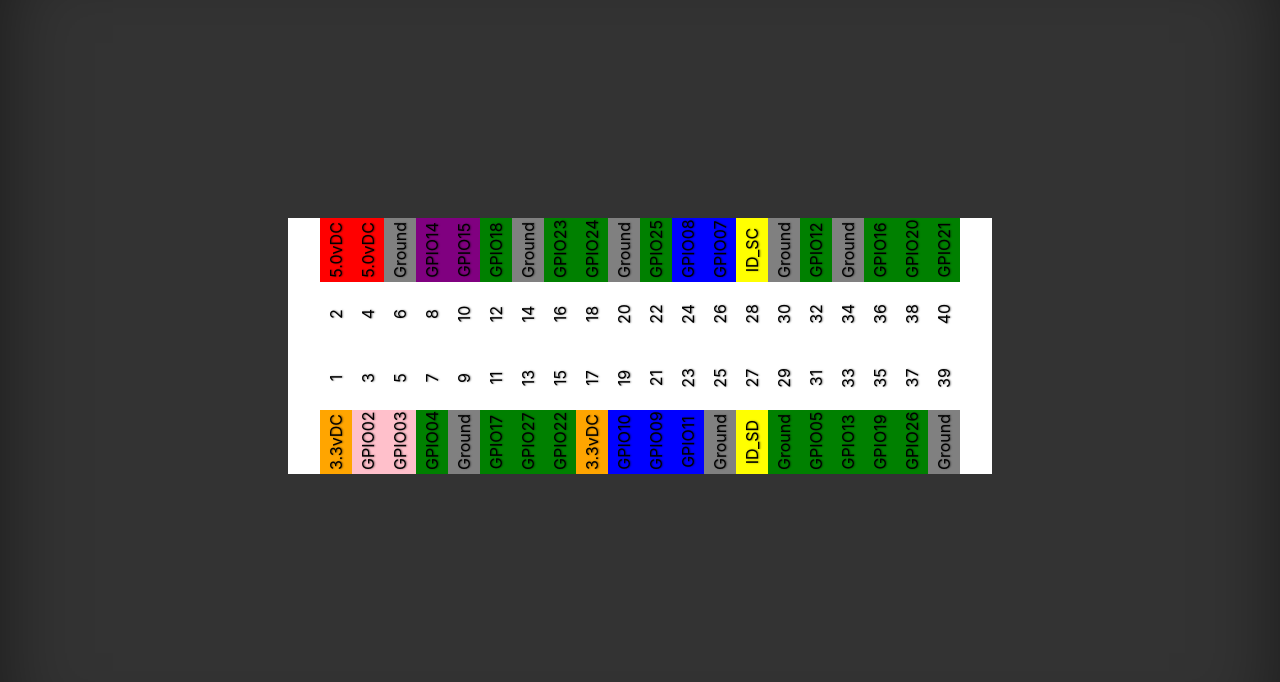
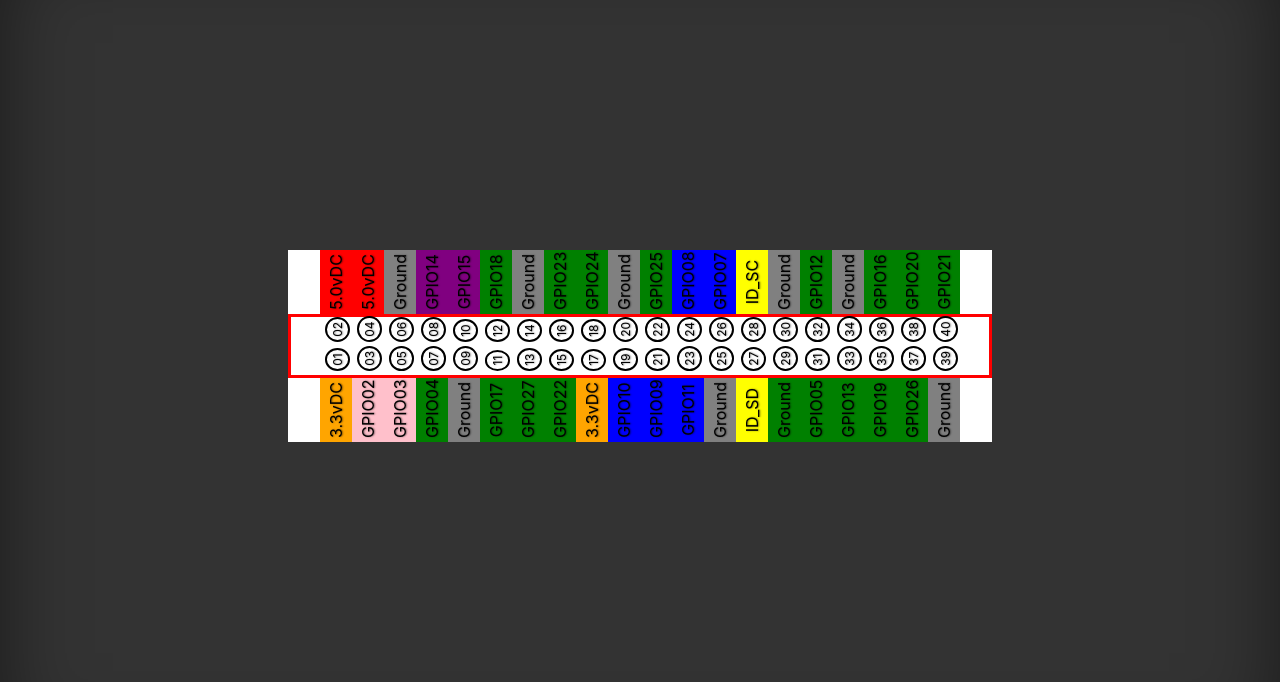
Before and after one commit to kirbycope/iot-edge-raspberry-pi, a Flask app: page /gpio in a window 1280 px wide. Shown: the part 52-734 px from the top of the page. Run offline with Flask 2, Linux system fonts and the light colour scheme; parts of the project's set-up code (start-up, migrations or seed data) failed here and were passed over; some libraries are stand-ins or nearby versions.

Commit message:
More styles

```diff
--- a/IoTEdgeRaspberryPi/modules/FlaskModule/dev.py
+++ b/IoTEdgeRaspberryPi/modules/FlaskModule/dev.py
@@ -6,8 +6,6 @@ import socket
 
 
 def start():
-    getDirectoryName
-    getHostIp()
     app = Flask(__name__)
     app.register_blueprint(routes)
     app.run(host="0.0.0.0", port=1337, debug=True)
--- a/IoTEdgeRaspberryPi/modules/FlaskModule/static/css/cover.css
+++ b/IoTEdgeRaspberryPi/modules/FlaskModule/static/css/cover.css
@@ -126,11 +126,28 @@ body {
     filter: progid:DXImageTransform.Microsoft.BasicImage(rotation=3);
     transform: rotate(270deg) translate(50%);
     display: block;
+}
+
+.pin-label {
     color: black;
     padding: .25rem;
-    margin: 1rem -1rem 1rem -1rem;
+    margin-top: 1rem;
+    margin-right: -1rem;
+    margin-bottom: 1rem;
+    margin-left: -1rem;
     height: 2rem;
     width: 4rem;
+}
+
+.pin-number {
+    color: black;
+    padding: .25rem;
+    margin-top: -1rem;
+    margin-right: 0rem;
+    margin-bottom: 1rem;
+    margin-left: 0rem;
+    height: 2rem;
+    width: 2rem;
 }
 
 .black {
@@ -177,3 +194,35 @@ body {
 .main {
     padding-top: 4rem;
 }
+
+.top {
+    border-top-color: red;
+    border-top-style: solid;
+    border-top-width: 3px;
+}
+
+.right {
+    border-right-color: red;
+    border-right-style: solid;
+    border-right-width: 3px;
+}
+
+.left {
+    border-left-color: red;
+    border-left-style: solid;
+    border-left-width: 3px;
+}
+
+.bottom {
+    border-bottom-color: red;
+    border-bottom-style: solid;
+    border-bottom-width: 3px;
+}
+
+.numberCircle {
+    border-radius: 50%;
+    text-align: center;
+    font-size: .75rem;
+    border: 2px solid;
+    padding: .2rem;
+}
--- a/IoTEdgeRaspberryPi/modules/FlaskModule/templates/gpio.html
+++ b/IoTEdgeRaspberryPi/modules/FlaskModule/templates/gpio.html
@@ -26,100 +26,100 @@
         </header>
         <main role="main" class="main">
             <div class="row justify-content-center">
-                <div><span class="text-rotate white"></span></div>
-                <div><span class="text-rotate red">5.0vDC</span></div>
-                <div><span class="text-rotate red">5.0vDC</span></div>
-                <div><span class="text-rotate gray">Ground</span></div>
-                <div><span class="text-rotate purple">GPIO14</span></div>
-                <div><span class="text-rotate purple">GPIO15</span></div>
-                <div><span class="text-rotate green">GPIO18</span></div>
-                <div><span class="text-rotate gray">Ground</span></div>
-                <div><span class="text-rotate green">GPIO23</span></div>
-                <div><span class="text-rotate green">GPIO24</span></div>
-                <div><span class="text-rotate gray">Ground</span></div>
-                <div><span class="text-rotate green">GPIO25</span></div>
-                <div><span class="text-rotate blue">GPIO08</span></div>
-                <div><span class="text-rotate blue">GPIO07</span></div>
-                <div><span class="text-rotate yellow">ID_SC</span></div>
-                <div><span class="text-rotate gray">Ground</span></div>
-                <div><span class="text-rotate green">GPIO12</span></div>
-                <div><span class="text-rotate gray">Ground</span></div>
-                <div><span class="text-rotate green">GPIO16</span></div>
-                <div><span class="text-rotate green">GPIO20</span></div>
-                <div><span class="text-rotate green">GPIO21</span></div>
-                <div><span class="text-rotate white"></span></div>
+                <div><span class="text-rotate pin-label white"></span></div>
+                <div><span class="text-rotate pin-label red">5.0vDC</span></div>
+                <div><span class="text-rotate pin-label red">5.0vDC</span></div>
+                <div><span class="text-rotate pin-label gray">Ground</span></div>
+                <div><span class="text-rotate pin-label purple">GPIO14</span></div>
+                <div><span class="text-rotate pin-label purple">GPIO15</span></div>
+                <div><span class="text-rotate pin-label green">GPIO18</span></div>
+                <div><span class="text-rotate pin-label gray">Ground</span></div>
+                <div><span class="text-rotate pin-label green">GPIO23</span></div>
+                <div><span class="text-rotate pin-label green">GPIO24</span></div>
+                <div><span class="text-rotate pin-label gray">Ground</span></div>
+                <div><span class="text-rotate pin-label green">GPIO25</span></div>
+                <div><span class="text-rotate pin-label blue">GPIO08</span></div>
+                <div><span class="text-rotate pin-label blue">GPIO07</span></div>
+                <div><span class="text-rotate pin-label yellow">ID_SC</span></div>
+                <div><span class="text-rotate pin-label gray">Ground</span></div>
+                <div><span class="text-rotate pin-label green">GPIO12</span></div>
+                <div><span class="text-rotate pin-label gray">Ground</span></div>
+                <div><span class="text-rotate pin-label green">GPIO16</span></div>
+                <div><span class="text-rotate pin-label green">GPIO20</span></div>
+                <div><span class="text-rotate pin-label green">GPIO21</span></div>
+                <div><span class="text-rotate pin-label white"></span></div>
             </div>
             <div class="row justify-content-center">
-                <div><span class="text-rotate white"></span></div>
-                <div><span class="text-rotate white">2</span></div>
-                <div><span class="text-rotate white">4</span></div>
-                <div><span class="text-rotate white">6</span></div>
-                <div><span class="text-rotate white">8</span></div>
-                <div><span class="text-rotate white">10</span></div>
-                <div><span class="text-rotate white">12</span></div>
-                <div><span class="text-rotate white">14</span></div>
-                <div><span class="text-rotate white">16</span></div>
-                <div><span class="text-rotate white">18</span></div>
-                <div><span class="text-rotate white">20</span></div>
-                <div><span class="text-rotate white">22</span></div>
-                <div><span class="text-rotate white">24</span></div>
-                <div><span class="text-rotate white">26</span></div>
-                <div><span class="text-rotate white">28</span></div>
-                <div><span class="text-rotate white">30</span></div>
-                <div><span class="text-rotate white">32</span></div>
-                <div><span class="text-rotate white">34</span></div>
-                <div><span class="text-rotate white">36</span></div>
-                <div><span class="text-rotate white">38</span></div>
-                <div><span class="text-rotate white">40</span></div>
-                <div><span class="text-rotate white"></span></div>
+                <div><span class="text-rotate pin-number white top right"></span></div>
+                <div><span class="text-rotate pin-number white right"><span class="numberCircle">02</span></span></div>
+                <div><span class="text-rotate pin-number white right"><span class="numberCircle">04</span></span></div>
+                <div><span class="text-rotate pin-number white right"><span class="numberCircle">06</span></span></div>
+                <div><span class="text-rotate pin-number white right"><span class="numberCircle">08</span></span></div>
+                <div><span class="text-rotate pin-number white right"><span class="numberCircle">10</span></span></div>
+                <div><span class="text-rotate pin-number white right"><span class="numberCircle">12</span></span></div>
+                <div><span class="text-rotate pin-number white right"><span class="numberCircle">14</span></span></div>
+                <div><span class="text-rotate pin-number white right"><span class="numberCircle">16</span></span></div>
+                <div><span class="text-rotate pin-number white right"><span class="numberCircle">18</span></span></div>
+                <div><span class="text-rotate pin-number white right"><span class="numberCircle">20</span></span></div>
+                <div><span class="text-rotate pin-number white right"><span class="numberCircle">22</span></span></div>
+                <div><span class="text-rotate pin-number white right"><span class="numberCircle">24</span></span></div>
+                <div><span class="text-rotate pin-number white right"><span class="numberCircle">26</span></span></div>
+                <div><span class="text-rotate pin-number white right"><span class="numberCircle">28</span></span></div>
+                <div><span class="text-rotate pin-number white right"><span class="numberCircle">30</span></span></div>
+                <div><span class="text-rotate pin-number white right"><span class="numberCircle">32</span></span></div>
+                <div><span class="text-rotate pin-number white right"><span class="numberCircle">34</span></span></div>
+                <div><span class="text-rotate pin-number white right"><span class="numberCircle">36</span></span></div>
+                <div><span class="text-rotate pin-number white right"><span class="numberCircle">38</span></span></div>
+                <div><span class="text-rotate pin-number white right"><span class="numberCircle">40</span></span></div>
+                <div><span class="text-rotate pin-number white bottom right"></span></div>
             </div>
             <div class="row justify-content-center">
-                <div><span class="text-rotate white"></span></div>
-                <div><span class="text-rotate white">1</span></div>
-                <div><span class="text-rotate white">3</span></div>
-                <div><span class="text-rotate white">5</span></div>
-                <div><span class="text-rotate white">7</span></div>
-                <div><span class="text-rotate white">9</span></div>
-                <div><span class="text-rotate white">11</span></div>
-                <div><span class="text-rotate white">13</span></div>
-                <div><span class="text-rotate white">15</span></div>
-                <div><span class="text-rotate white">17</span></div>
-                <div><span class="text-rotate white">19</span></div>
-                <div><span class="text-rotate white">21</span></div>
-                <div><span class="text-rotate white">23</span></div>
-                <div><span class="text-rotate white">25</span></div>
-                <div><span class="text-rotate white">27</span></div>
-                <div><span class="text-rotate white">29</span></div>
-                <div><span class="text-rotate white">31</span></div>
-                <div><span class="text-rotate white">33</span></div>
-                <div><span class="text-rotate white">35</span></div>
-                <div><span class="text-rotate white">37</span></div>
-                <div><span class="text-rotate white">39</span></div>
-                <div><span class="text-rotate white"></span></div>
+                <div><span class="text-rotate pin-number white top left"></span></div>
+                <div><span class="text-rotate pin-number white left"><span class="numberCircle">01</span></span></div>
+                <div><span class="text-rotate pin-number white left"><span class="numberCircle">03</span></span></div>
+                <div><span class="text-rotate pin-number white left"><span class="numberCircle">05</span></span></div>
+                <div><span class="text-rotate pin-number white left"><span class="numberCircle">07</span></span></div>
+                <div><span class="text-rotate pin-number white left"><span class="numberCircle">09</span></span></div>
+                <div><span class="text-rotate pin-number white left"><span class="numberCircle">11</span></span></div>
+                <div><span class="text-rotate pin-number white left"><span class="numberCircle">13</span></span></div>
+                <div><span class="text-rotate pin-number white left"><span class="numberCircle">15</span></span></div>
+                <div><span class="text-rotate pin-number white left"><span class="numberCircle">17</span></span></div>
+                <div><span class="text-rotate pin-number white left"><span class="numberCircle">19</span></span></div>
+                <div><span class="text-rotate pin-number white left"><span class="numberCircle">21</span></span></div>
+                <div><span class="text-rotate pin-number white left"><span class="numberCircle">23</span></span></div>
+                <div><span class="text-rotate pin-number white left"><span class="numberCircle">25</span></span></div>
+                <div><span class="text-rotate pin-number white left"><span class="numberCircle">27</span></span></div>
+                <div><span class="text-rotate pin-number white left"><span class="numberCircle">29</span></span></div>
+                <div><span class="text-rotate pin-number white left"><span class="numberCircle">31</span></span></div>
+                <div><span class="text-rotate pin-number white left"><span class="numberCircle">33</span></span></div>
+                <div><span class="text-rotate pin-number white left"><span class="numberCircle">35</span></span></div>
+                <div><span class="text-rotate pin-number white left"><span class="numberCircle">37</span></span></div>
+                <div><span class="text-rotate pin-number white left"><span class="numberCircle">39</span></span></div>
+                <div><span class="text-rotate pin-number white bottom left"></span></div>
             </div>
             <div class="row justify-content-center">
-                <div><span class="text-rotate white"></span></div>
-                <div><span class="text-rotate orange">3.3vDC</span></div>
-                <div><span class="text-rotate pink">GPIO02</span></div>
-                <div><span class="text-rotate pink">GPIO03</span></div>
-                <div><span class="text-rotate green">GPIO04</span></div>
-                <div><span class="text-rotate gray">Ground</span></div>
-                <div><span class="text-rotate green">GPIO17</span></div>
-                <div><span class="text-rotate green">GPIO27</span></div>
-                <div><span class="text-rotate green">GPIO22</span></div>
-                <div><span class="text-rotate orange">3.3vDC</span></div>
-                <div><span class="text-rotate blue">GPIO10</span></div>
-                <div><span class="text-rotate blue">GPIO09</span></div>
-                <div><span class="text-rotate blue">GPIO11</span></div>
-                <div><span class="text-rotate gray">Ground</span></div>
-                <div><span class="text-rotate yellow">ID_SD</span></div>
-                <div><span class="text-rotate green">Ground</span></div>
-                <div><span class="text-rotate green">GPIO05</span></div>
-                <div><span class="text-rotate green">GPIO13</span></div>
-                <div><span class="text-rotate green">GPIO19</span></div>
-                <div><span class="text-rotate green">GPIO26</span></div>
-                <div><span class="text-rotate gray">Ground</span></div>
-                <div><span class="text-rotate white"></span></div>
+                <div><span class="text-rotate pin-label white"></span></div>
+                <div><span class="text-rotate pin-label orange">3.3vDC</span></div>
+                <div><span class="text-rotate pin-label pink">GPIO02</span></div>
+                <div><span class="text-rotate pin-label pink">GPIO03</span></div>
+                <div><span class="text-rotate pin-label green">GPIO04</span></div>
+                <div><span class="text-rotate pin-label gray">Ground</span></div>
+                <div><span class="text-rotate pin-label green">GPIO17</span></div>
+                <div><span class="text-rotate pin-label green">GPIO27</span></div>
+                <div><span class="text-rotate pin-label green">GPIO22</span></div>
+                <div><span class="text-rotate pin-label orange">3.3vDC</span></div>
+                <div><span class="text-rotate pin-label blue">GPIO10</span></div>
+                <div><span class="text-rotate pin-label blue">GPIO09</span></div>
+                <div><span class="text-rotate pin-label blue">GPIO11</span></div>
+                <div><span class="text-rotate pin-label gray">Ground</span></div>
+                <div><span class="text-rotate pin-label yellow">ID_SD</span></div>
+                <div><span class="text-rotate pin-label green">Ground</span></div>
+                <div><span class="text-rotate pin-label green">GPIO05</span></div>
+                <div><span class="text-rotate pin-label green">GPIO13</span></div>
+                <div><span class="text-rotate pin-label green">GPIO19</span></div>
+                <div><span class="text-rotate pin-label green">GPIO26</span></div>
+                <div><span class="text-rotate pin-label gray">Ground</span></div>
+                <div><span class="text-rotate pin-label white"></span></div>
             </div>
         </main>
         <footer class="mastfoot mt-auto">
```
